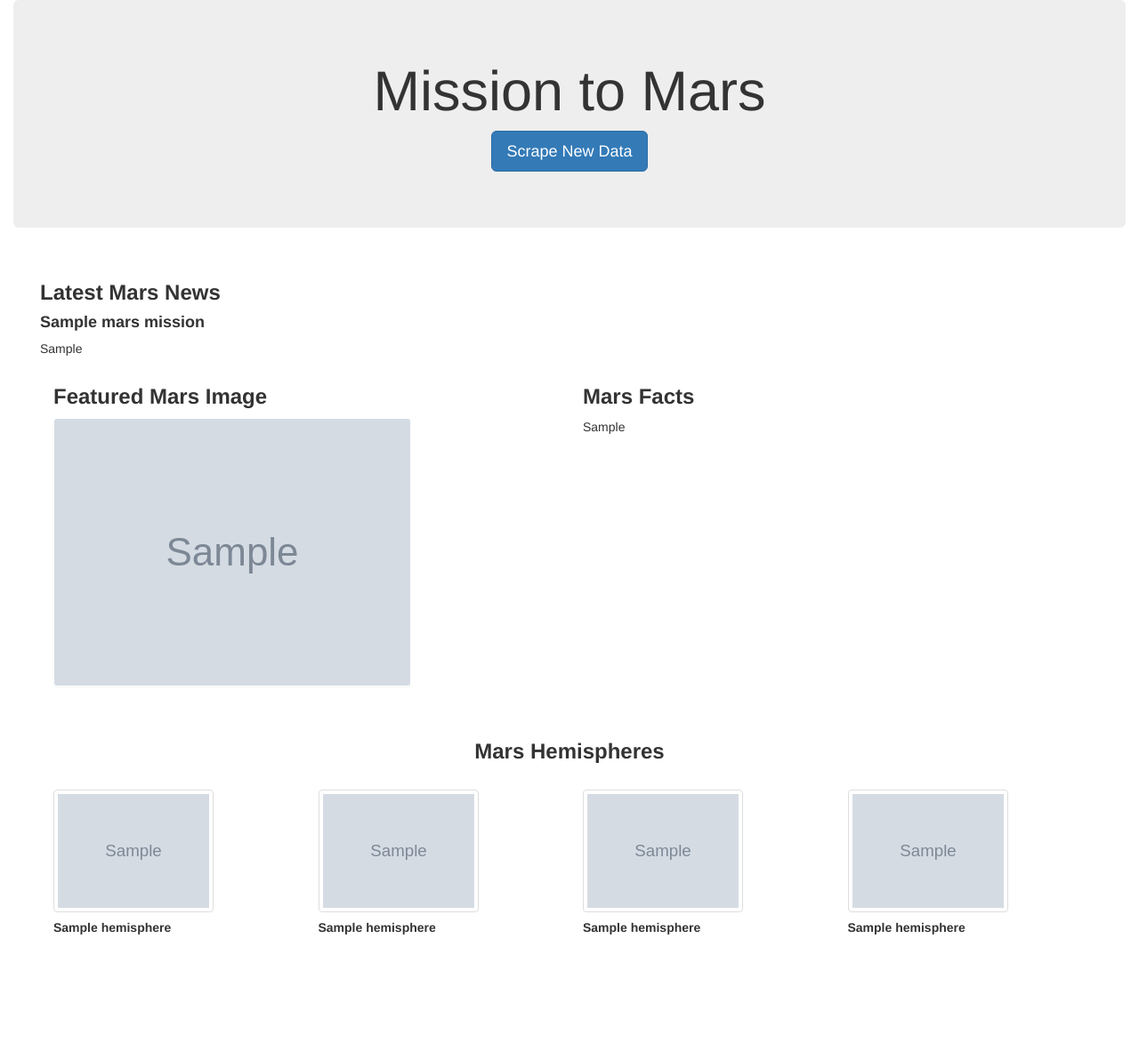
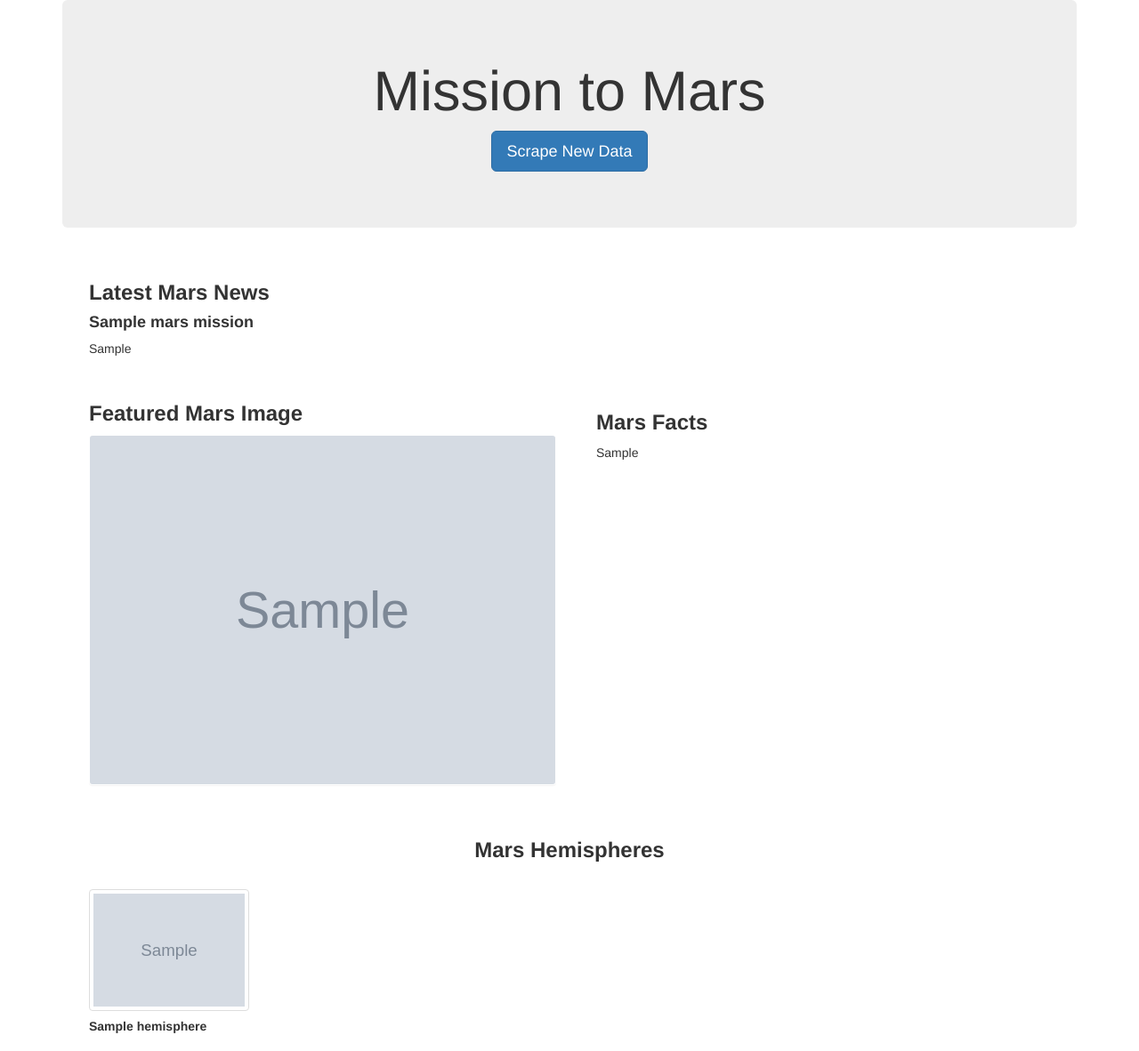
Before and after one commit to sherintm/web-scraping-challenge, a Flask app: page / in a window 1280 px wide. Shown: the whole page at 89% size. Before the commit the page ends 1051 px from the top, so only its background shows below. Run offline with Flask 2, Linux system fonts and the light colour scheme; grey boxes marked "Sample" are stand-in pictures; a database or web service that is not in the repository returns one stand-in record (values such as "Sample title"); some libraries are stand-ins or nearby versions.

Commit message:
changes to index.html

```diff
--- a/Mission_to_Mars/templates/index.html
+++ b/Mission_to_Mars/templates/index.html
@@ -10,25 +10,24 @@
 </head>
 
 <body>
-    <div class="container-fluid">
+    <div class="container">
         <div class="jumbotron text-center">
-        <h1 class='title'>Mission to Mars</h1>
-        <p><a class="btn btn-primary btn-lg" href="/scrape" role="button">Scrape New Data</a></p>
+            <h1 class='title'>Mission to Mars</h1>
+            <p><a class="btn btn-primary btn-lg" href="/scrape" role="button">Scrape New Data</a></p>
         </div>
         <div class="row" style="padding: 10px 30px 10px;">
             <div class="col-lg-12">
             <h3><strong>Latest Mars News</strong></h3>
             <h4><strong>{{ mars_data.news_title }}</strong></h4>
             <p>{{ mars_data.news_p }}</p>
-                <div class="col-lg-6 col-md-6">
             </div>
         </div>
-            <div class="row" style="padding: 10px 30px 10px;">
+        <div class="row" style="padding: 10px 30px 10px;">
             <div class="col-lg-6 col-md-6">
                 <h3><strong>Featured Mars Image</strong></h3>
-                <img class="panel" src="{{mars_data.featured_image_url}}" alt="Mars Image">
+                <img style="width:100%; height:70%;" class="panel" src="{{mars_data.featured_image_url}}" alt="Mars Image">
             </div>
-            <div class="col-lg-6">
+            <div class="col-lg-6" style="padding: 10px 30px 10px;">
                 <h3><strong>Mars Facts</strong></h3>
                 {{mars_data.mars_table | safe}}
             </div>
@@ -37,38 +36,17 @@
             <h3 class="text-center"><strong>Mars Hemispheres</strong></h3>
         </div>
         <div class="row" style="padding: 10px 30px 10px;">
+            {% for hemisphere in mars_data.hemisphere_image_urls %}
             <div class="col-lg-3">
                 <div class="card border-primary mb-3" style="max-width: 18rem;">
-                    <img class="card-img-top img-thumbnail" src="{{mars_data.hemisphere_image_urls[0]['img_url']}}" alt="Card image cap">
+                    <img class="card-img-top img-thumbnail" src="{{hemisphere['img_url']}}" alt="Card image cap">
                     <div class="card-body">
-                      <h5 class="card-title"><strong>{{mars_data.hemisphere_image_urls[0]['title']}}</strong></h5>
+                      <h5 class="card-title"><strong>{{hemisphere['title']}}</strong></h5>
                     </div>
                 </div>
             </div>
-            <div class="col-lg-3">
-                <div class="card border-primary mb-3" style="max-width: 18rem;">
-                    <img class="card-img-top img-thumbnail" src="{{mars_data.hemisphere_image_urls[0]['img_url']}}" alt="Card image cap">
-                    <div class="card-body">
-                      <h5 class="card-title"><strong>{{mars_data.hemisphere_image_urls[0]['title']}}</strong></h5>
-                    </div>
-                </div>
-            </div>
-            <div class="col-lg-3">
-                <div class="card border-primary mb-3" style="max-width: 18rem;">
-                    <img class="card-img-top img-thumbnail" src="{{mars_data.hemisphere_image_urls[0]['img_url']}}" alt="Card image cap">
-                    <div class="card-body">
-                      <h5 class="card-title"><strong>{{mars_data.hemisphere_image_urls[0]['title']}}</strong></h5>
-                    </div>
-                </div>
-            </div>
-            <div class="col-lg-3">
-                <div class="card border-primary mb-3" style="max-width: 18rem;">
-                    <img class="card-img-top img-thumbnail" src="{{mars_data.hemisphere_image_urls[0]['img_url']}}" alt="Card image cap">
-                    <div class="card-body">
-                      <h5 class="card-title"><strong>{{mars_data.hemisphere_image_urls[0]['title']}}</strong></h5>
-                    </div>
-                </div>
-            </div>
+            {% endfor %}
+        </div>
     </div>
 </body>
 
```
Also changed, not shown: Mission_to_Mars/scrape_mars.py (+9 -2 lines), 1 other file.
